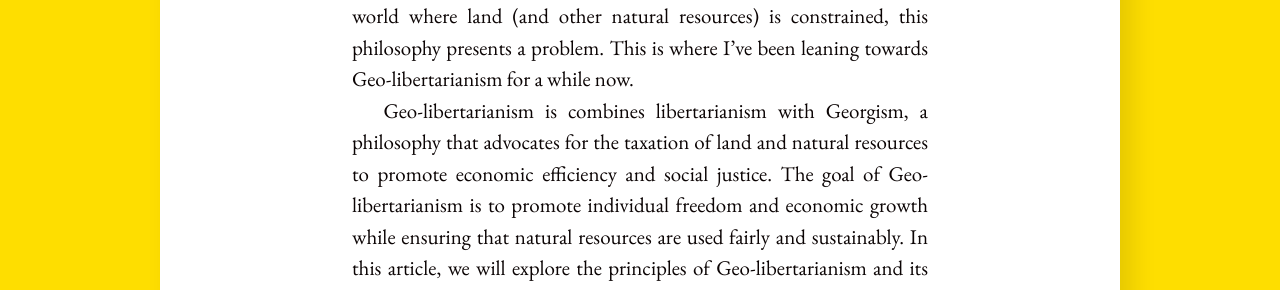
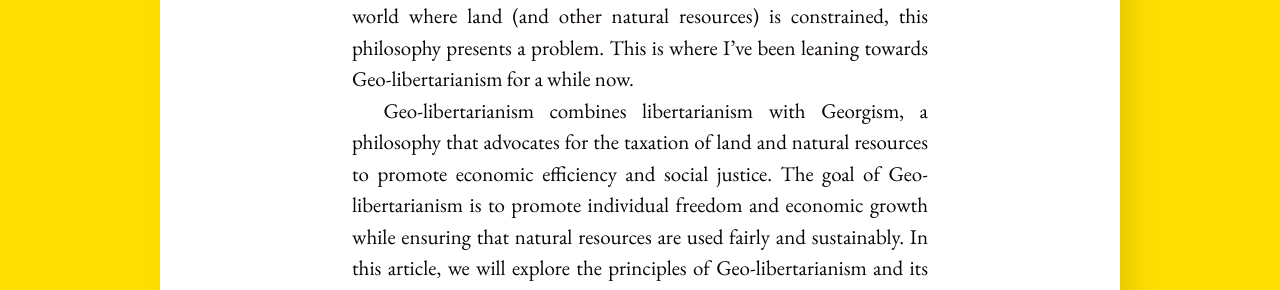
Before and after one commit to gopi-suvanam/gopi-suvanam.github.io, a Jekyll site: the page built from _posts/2023-02-23-Geo-libertariansim.md, in a window 1280 px wide. Shown: the part 756-1046 px from the top of the page. Built offline with Jekyll 4.4.1, drawn with Linux system fonts in a browser that asks for light colours; part of the change alters nothing that is shown; some of the changed text lies outside the part shown.

```diff
--- a/_posts/2023-02-23-Geo-libertariansim.md
+++ b/_posts/2023-02-23-Geo-libertariansim.md
@@ -1,10 +1,11 @@
 ---
 title: Geo-libertarianism
 layout: post
+description: Geo-libertarianism combines libertarianism with Georgism, a philosophy that advocates for the taxation of land and natural resources wiht the goal of promoting individual freedom and economic growth while ensuring that natural resources are used fairly and sustainably.
 ---
 I've been struggling with forming a political philosophy for my world view. I like having a liberal approach to both economic activities and living life. Libertarianism is a philosophy that suits well for this purpose. But there is a thorn in this philosophy that has been stinging me for a while. Libertarianism assumes that one gains rights over land by appropriating it through making some improvements on it. So for example, by a piece of barren land belongs to the person who ploughs it. This is well and good if there is abundance of land but in the current world where land (and other natural resources) is constrained, this philosophy presents a problem. This is where I've been leaning towards Geo-libertarianism for a while now.
 
-Geo-libertarianism is combines libertarianism with Georgism, a philosophy that advocates for the taxation of land and natural resources to promote economic efficiency and social justice. The goal of Geo-libertarianism is to promote individual freedom and economic growth while ensuring that natural resources are used fairly and sustainably. In this article, we will explore the principles of Geo-libertarianism and its potential benefits.
+Geo-libertarianism combines libertarianism with Georgism, a philosophy that advocates for the taxation of land and natural resources to promote economic efficiency and social justice. The goal of Geo-libertarianism is to promote individual freedom and economic growth while ensuring that natural resources are used fairly and sustainably. In this article, we will explore the principles of Geo-libertarianism and its potential benefits.
 
 ### Principles of Geo-libertarianism
 
```
